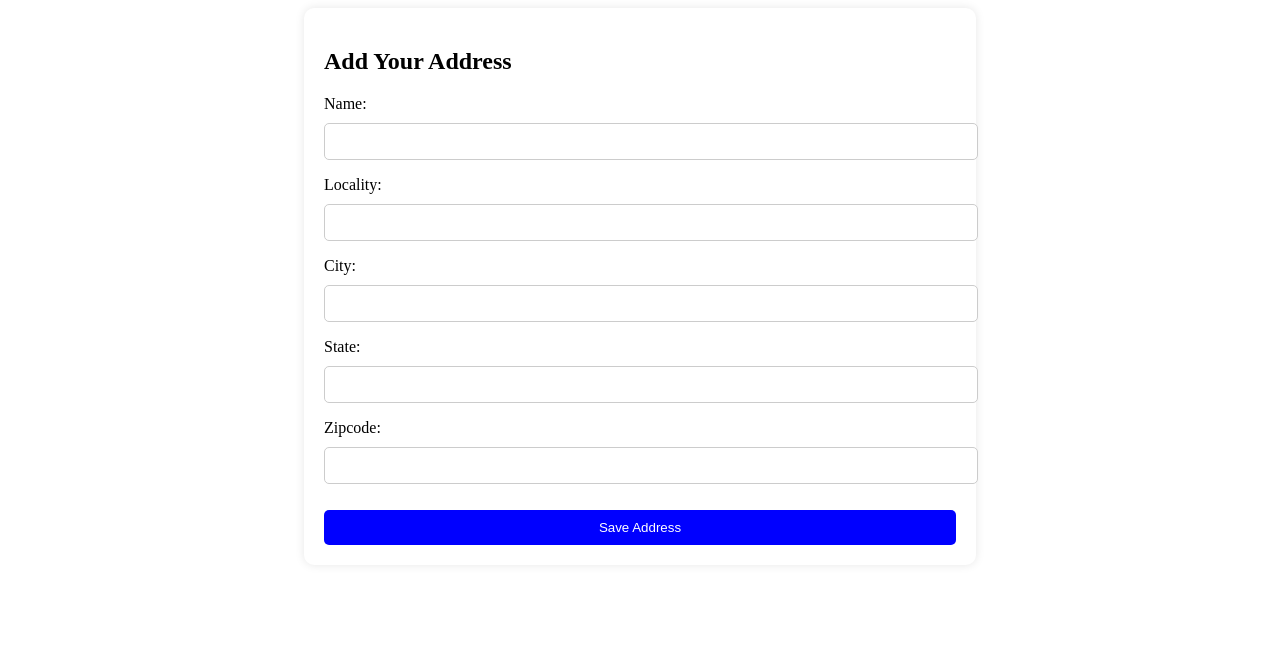
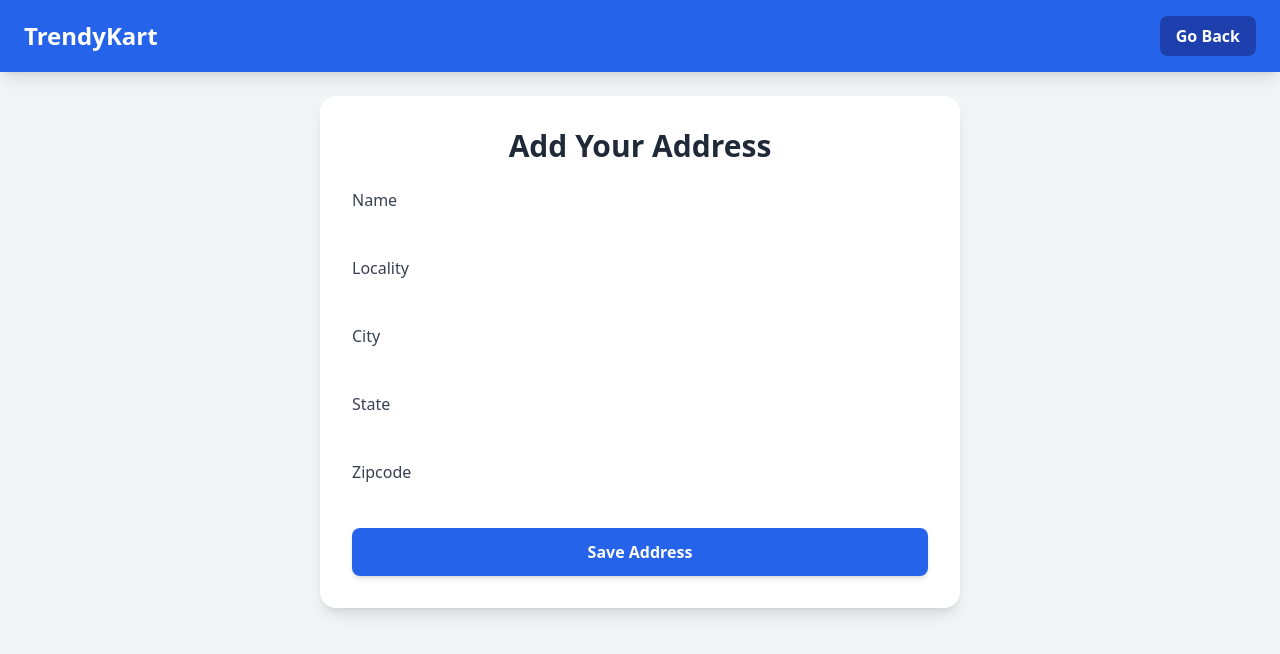
Before and after one commit to amitkumar1107/Web_project_TrendyKart, a Django app: page /add/ in a window 1280 px wide. Shown: the top 654 px of the page. Run offline with Django 5.2, Linux system fonts and the light colour scheme; a user stored in the database is signed in; some libraries are stand-ins or nearby versions.

Commit message:
Revamp address form with Tailwind CSS styling

```diff
--- a/templates/address.html
+++ b/templates/address.html
@@ -3,42 +3,52 @@
 <head>
 <meta charset="UTF-8">
 <meta name="viewport" content="width=device-width, initial-scale=1.0">
-    <title>Add Address</title>
+<title>Add Address - TrendyKart</title>
+<script src="https://cdn.tailwindcss.com"></script>
 <style>
-        .container {
-            width: 50%;
-            margin: auto;
-            padding: 20px;
-            background: white;
-            box-shadow: 0 0 10px rgba(0, 0, 0, 0.1);
-            border-radius: 10px;
+/* 3D Button Effect */
+button:hover {
+    transform: translateY(-2px);
+    box-shadow: 0 6px 15px rgba(0,0,0,0.2);
+    transition: all 0.3s ease;
 }
-        input, button {
-            width: 100%;
-            padding: 10px;
-            margin-top: 10px;
-            border: 1px solid #ccc;
-            border-radius: 5px;
+input, select, textarea {
+    transition: all 0.3s ease;
 }
-        button {
-            background-color: blue;
-            color: white;
-            border: none;
-            cursor: pointer;
-        }
-        button:hover {
-            background-color: darkblue;
+input:focus, select:focus, textarea:focus {
+    outline: none;
+    border-color: #2874f0;
+    box-shadow: 0 0 5px rgba(40,116,240,0.5);
 }
 </style>
 </head>
-<body>
-    <div class="container">
-        <h2>Add Your Address</h2>
-        <form method="POST">
+<body class="bg-gray-100">
+
+<!-- Header -->
+<header class="bg-blue-600 text-white py-4 px-6 flex justify-between items-center fixed w-full top-0 z-50 shadow-lg">
+    <h1 class="text-2xl font-bold">TrendyKart</h1>
+    <button class="bg-blue-800 px-4 py-2 rounded-lg font-semibold" onclick="window.history.back()">Go Back</button>
+</header>
+
+<!-- Form Container -->
+<main class="max-w-2xl mx-auto mt-24 px-4 pb-10">
+    <div class="bg-white p-8 rounded-2xl shadow-lg">
+        <h2 class="text-3xl font-bold text-gray-800 mb-6 text-center">Add Your Address</h2>
+        <form method="POST" class="space-y-4">
             {% csrf_token %}
-            {{ form.as_p }}  <!-- This will render input fields -->
-            <button type="submit">Save Address</button>
+            {% for field in form %}
+                <div class="flex flex-col">
+                    <label for="{{ field.id_for_label }}" class="text-gray-700 font-medium mb-1">{{ field.label }}</label>
+                    {{ field }}
+                    {% if field.errors %}
+                        <span class="text-red-500 text-sm mt-1">{{ field.errors.0 }}</span>
+                    {% endif %}
+                </div>
+            {% endfor %}
+            <button type="submit" class="w-full bg-blue-600 text-white py-3 rounded-lg font-semibold shadow-md hover:bg-blue-700">Save Address</button>
         </form>
     </div>
+</main>
+
 </body>
 </html>
```
Lines whose indentation alone changed are shown as unchanged.
